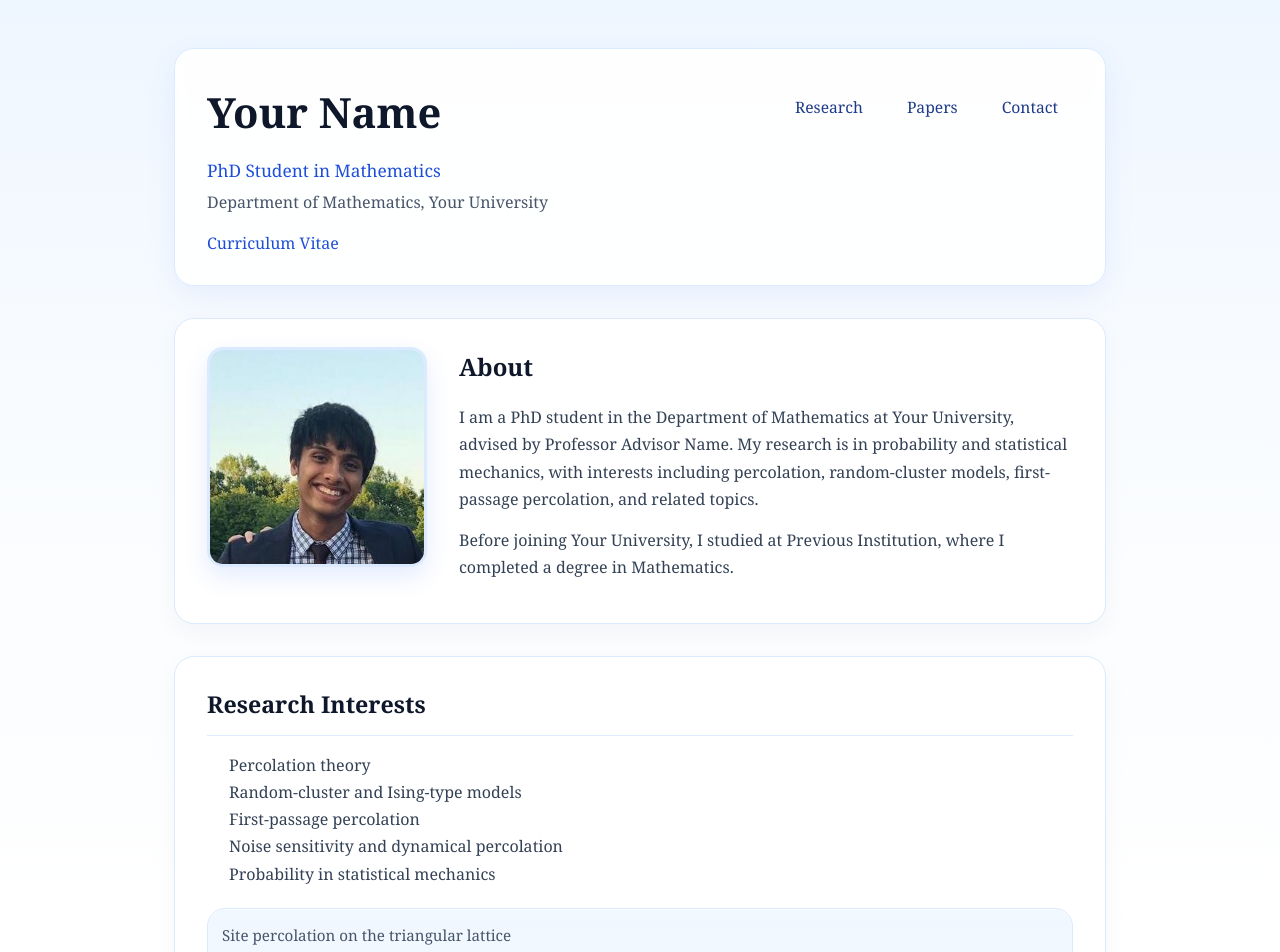
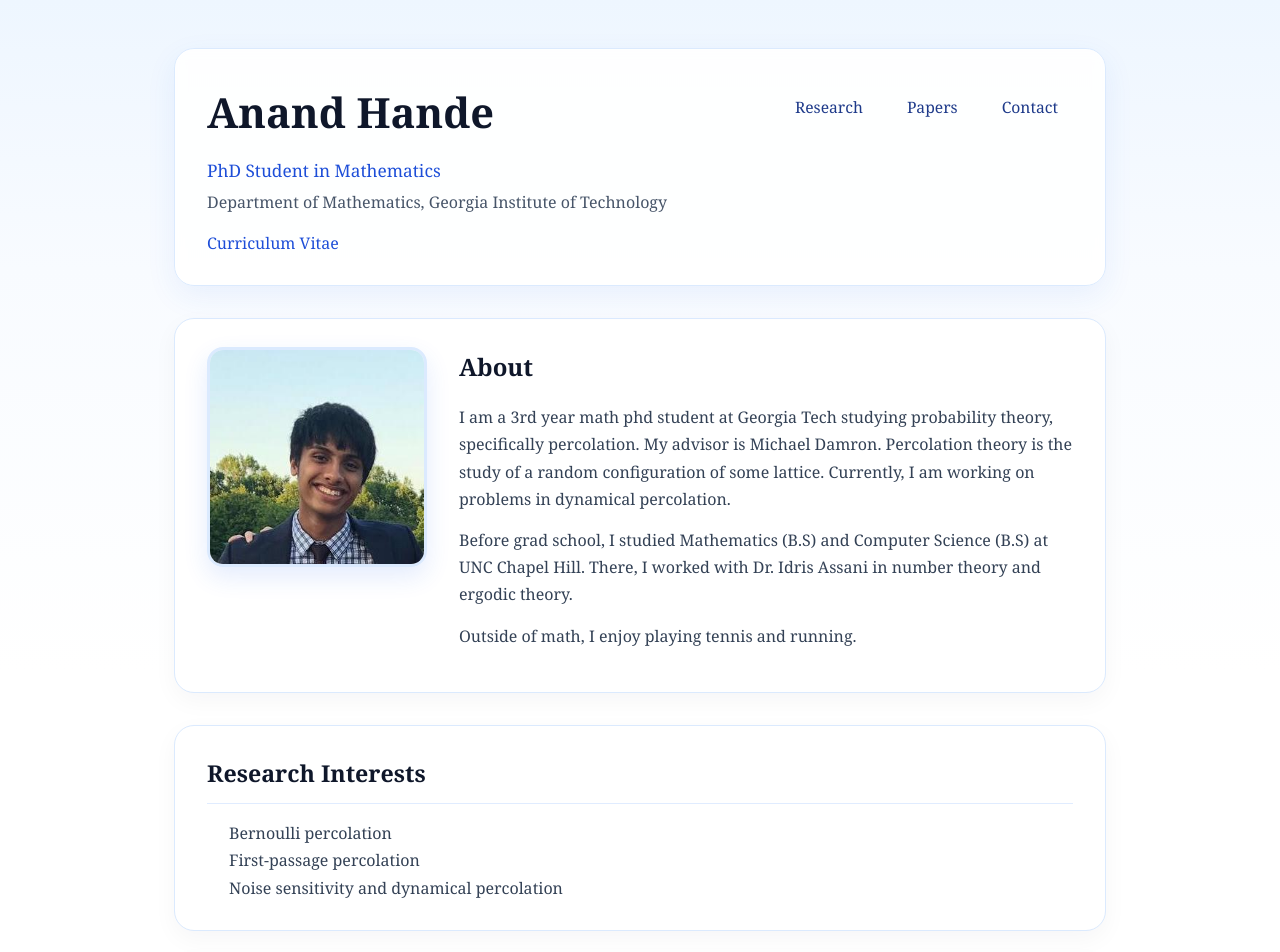
Before and after one commit to anandvhande/my-portfolio, a Next.js app: page / in a window 1280 px wide. Shown: the top 952 px of the page. Built offline with nearby package versions, Linux system fonts and the light colour scheme.

Commit message:
remove animation

```diff
--- a/app/page.tsx
+++ b/app/page.tsx
@@ -17,10 +17,10 @@ export default function Home() {
       <div style={styles.main}>
         <header style={styles.header}>
           <div>
-            <h1 style={styles.name}>Your Name</h1>
+            <h1 style={styles.name}>Anand Hande</h1>
             <p style={styles.role}>PhD Student in Mathematics</p>
             <p style={styles.affiliation}>
-              Department of Mathematics, Your University
+              Department of Mathematics, Georgia Institute of Technology
             </p>
 
             <p style={styles.cv}>
@@ -47,7 +47,6 @@ export default function Home() {
           <div style={styles.imageWrapper}>
             <img
               src={`${basePath}/headshot.jpg`}
-              alt="Portrait of Your Name"
               style={styles.headshot}
             />
           </div>
@@ -55,15 +54,13 @@ export default function Home() {
           <div style={styles.profileText}>
             <h2 style={styles.profileHeading}>About</h2>
             <p style={styles.paragraph}>
-              I am a PhD student in the Department of Mathematics at Your
-              University, advised by Professor Advisor Name. My research is in
-              probability and statistical mechanics, with interests including
-              percolation, random-cluster models, first-passage percolation, and
-              related topics.
+              I am a 3rd year math phd student at Georgia Tech studying probability theory, specifically percolation.  My advisor is Michael Damron.  Percolation theory is the study of a random configuration of some lattice.  Currently, I am working on problems in dynamical percolation.
             </p>
             <p style={styles.paragraph}>
-              Before joining Your University, I studied at Previous Institution,
-              where I completed a degree in Mathematics.
+              Before grad school, I studied Mathematics (B.S) and Computer Science (B.S) at UNC Chapel Hill.  There, I worked with Dr. Idris Assani in number theory and ergodic theory.
+            </p>
+            <p style={styles.paragraph}>
+              Outside of math, I enjoy playing tennis and running.
             </p>
           </div>
         </section>
@@ -71,14 +68,11 @@ export default function Home() {
         <section id="research" style={styles.sectionCard}>
   <h2 style={styles.sectionTitle}>Research Interests</h2>
   <ul style={styles.list}>
-    <li>Percolation theory</li>
-    <li>Random-cluster and Ising-type models</li>
+    <li>Bernoulli percolation</li>
     <li>First-passage percolation</li>
     <li>Noise sensitivity and dynamical percolation</li>
-    <li>Probability in statistical mechanics</li>
   </ul>
 
-  <TriangularPercolation />
 </section>
 
         <section id="papers" style={styles.sectionCard}>
--- a/components/TriangularPercolation.tsx
+++ b/components/TriangularPercolation.tsx
@@ -92,7 +92,7 @@ export default function TriangularPercolation() {
           marginBottom: 10,
         }}
       >
-        Site percolation on the triangular lattice
+        Dynamical percolation
       </div>
 
       <svg
@@ -102,7 +102,7 @@ export default function TriangularPercolation() {
           height: "auto",
           display: "block",
         }}
-        aria-label="Animated site percolation on the triangular lattice"
+        aria-label="Dynamical percolation"
         role="img"
       >
         {sites.map((site, i) => {
```
